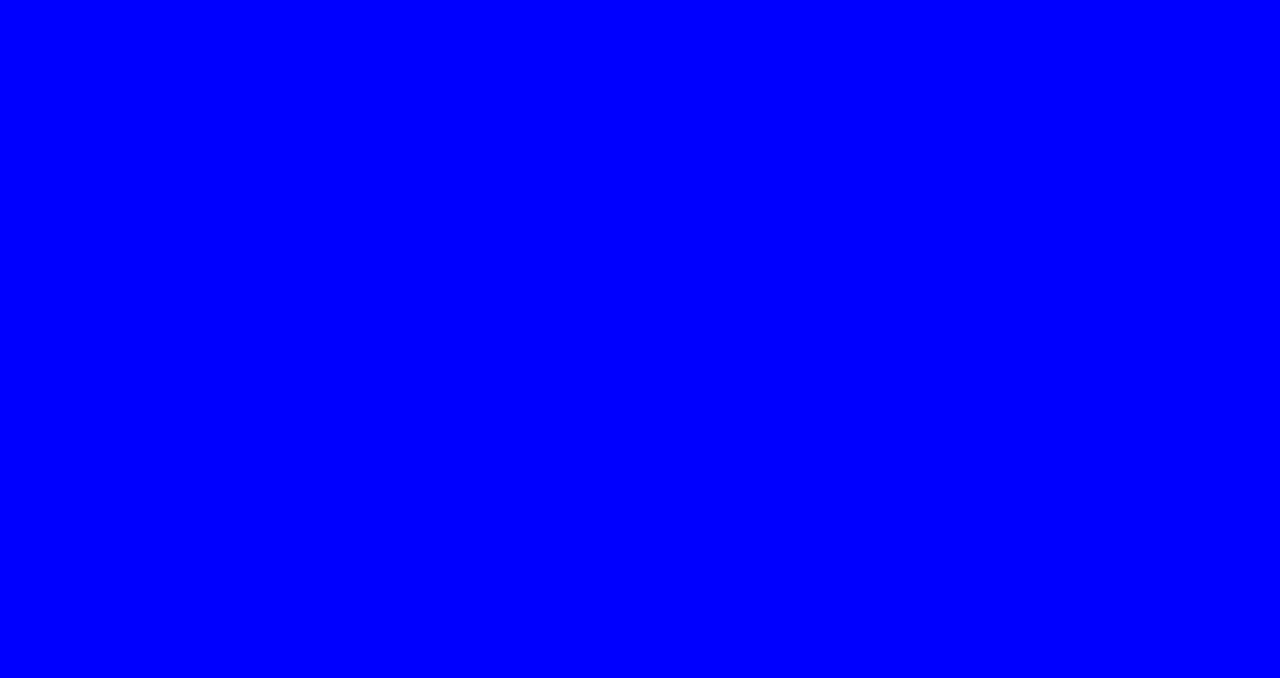
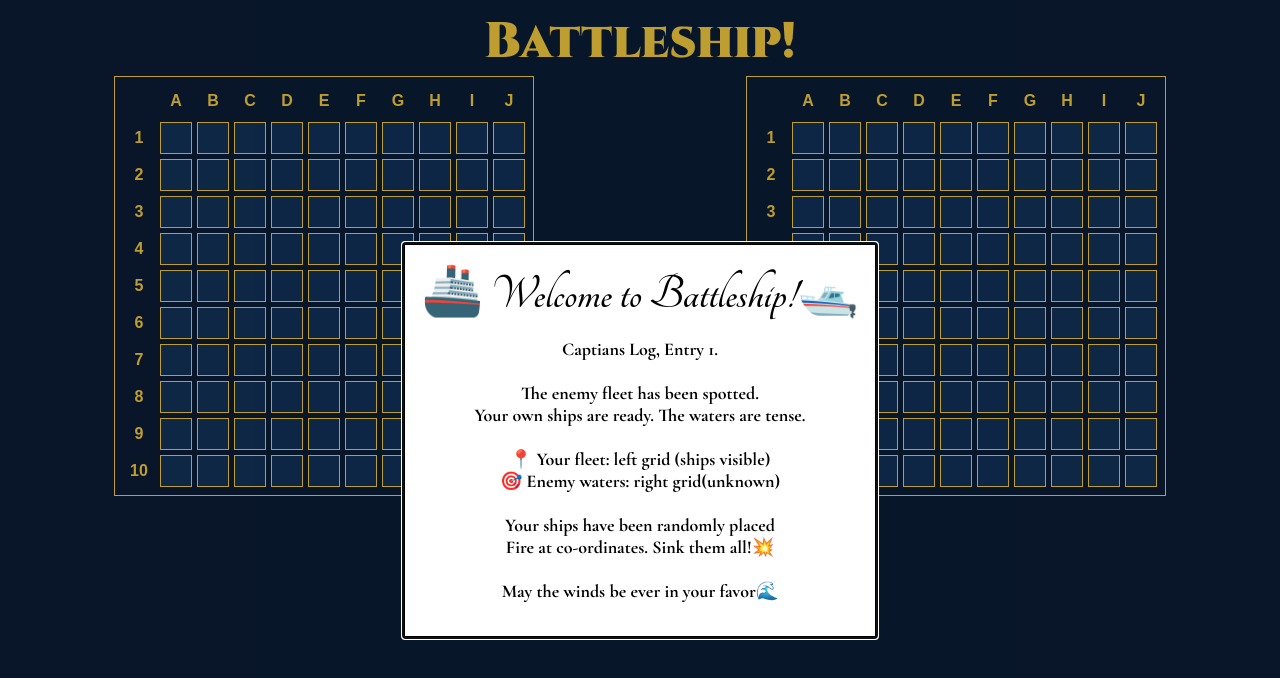
Before and after one commit to Keago99/BattleShip2026, a website built with webpack: page src/index.html in a window 1280 px wide. Built offline with nearby package versions, Linux system fonts and the light colour scheme.

Commit message:
Add basic dialog
Add and work on basic welcome to battleship dialog, including choosing fonts, spacing and emojis to ensure great first impression, next up is coloring and border.

```diff
--- /dev/null
+++ b/src/dialog.js
@@ -0,0 +1,10 @@
+// everything related to the dialog goes here:
+
+
+const initializeDialog = () => {
+    const welcomeDialog = document.querySelector("#welcomeDialog")
+
+    welcomeDialog.showModal();
+}
+
+export { initializeDialog }
--- /dev/null
+++ b/src/display.js
@@ -0,0 +1,43 @@
+// this is where all the javascript for display will go, if it gets bloated I will break it off into separate JS classes
+
+
+const generateGrid = (containerID, size = 10) => {
+    const container = document.querySelector(containerID);
+    container.innerHTML = "";
+
+    // Create an (size+1) x (size+1) grid
+    for (let row = 0; row <= size; row++) {
+        for (let col = 0; col <= size; col++) {
+            const cell = document.createElement("div");
+
+            if (row === 0 && col === 0) {
+                // Top‑left corner (empty)
+                cell.classList.add("corner");
+                cell.textContent = "";
+            } else if (row === 0) {
+                // Column labels (A, B, C...)
+                cell.classList.add("col-label");
+                cell.textContent = String.fromCharCode(64 + col); // A = 65
+            } else if (col === 0) {
+                // Row labels (1, 2, 3...)
+                cell.classList.add("row-label");
+                cell.textContent = row;
+            } else {
+                // Game cells
+                cell.classList.add("cell");
+                cell.dataset.row = row - 1;  // Store 0‑based row
+                cell.dataset.col = col - 1;  // Store 0‑based col
+            }
+            container.appendChild(cell);
+        }
+    }
+};
+
+// only used for intial creation of grids, no re-initalization
+const generateGrids = () =>{
+    generateGrid("#playerBoard");
+    generateGrid("#enemyBoard");
+}
+
+
+export { generateGrids };
--- a/src/index.html
+++ b/src/index.html
@@ -6,6 +6,35 @@
     <title>Document</title>
 </head>
 <body>
+    <header>
+        <div id="heading">
+            <h3>Battleship!</h3>
+        </div>
+    </header>
+    <main>
+        <div id="boardSection">
+            <div id="playerBoard" class="grid">
 
+            </div>
+            <div id="enemyBoard" class="grid">
+
+            </div>
+        </div>
+        <dialog id="welcomeDialog">
+            <div id="dialogHeading">
+                🚢 Welcome to Battleship!🛥️
+            </div>
+            <p id="welcomeParagraph">Captians Log, Entry 1.<br>
+            <br>The enemy fleet has been spotted.<br> Your own ships are ready. The waters are tense.<br><br>📍 Your fleet: left grid (ships visible)<br>🎯 Enemy waters: right grid(unknown)<br><br>
+            Your ships have been randomly placed<br>
+            Fire at co-ordinates. Sink them all!💥<br><br>
+            May the winds be ever in your favor🌊
+            </p>
+
+        </dialog>
+    </main>
+    <footer>
+
+    </footer>
 </body>
 </html>
--- a/src/index.js
+++ b/src/index.js
@@ -1,3 +1,7 @@
 import "./styles.css";
+import * as display from "./display.js";
+import * as dialog from "./dialog.js";
 
 console.log("testing");
+display.generateGrids();
+dialog.initializeDialog();
--- a/src/styles.css
+++ b/src/styles.css
@@ -1,3 +1,83 @@
+@import url('https://fonts.googleapis.com/css2?family=Cinzel:wght@400..900&family=Cormorant+Garamond:ital,wght@0,300..700;1,300..700&family=Tangerine:wght@400;700&display=swap');
+
 body{
-    background-color: blue;
+    background-color: #0a192f;
 }
+
+#heading {
+    display: flex;
+    justify-content: center;
+    align-items: center;
+}
+
+#heading h3 {
+    margin: 0;
+    font-family: "Cinzel", serif;
+    font-weight: 1000;
+    font-size: 50px;
+    font-style: normal;
+    color: #d4af37;
+}
+
+#boardSection{
+    display: flex;
+    justify-content: space-around;
+}
+
+#playerBoard, #enemyBoard {
+    display: grid;
+    grid-template-columns: repeat(11, 32px);
+    grid-template-rows: repeat(11, 32px);
+    gap: 2px;
+    padding: 8px;
+    gap: 5px;
+    border: 1px solid #d4af37;
+}
+
+.corner, .col-label, .row-label {
+    display: flex;
+    align-items: center;
+    justify-content: center;
+    font-family: 'Barlow Condensed', sans-serif;
+    font-weight: 600;
+    color: #d4af37;
+    background-color: #0a192f;
+}
+
+
+
+.cell{
+    background-color: #0f2b4d;
+    border: 1px solid #d4af37;
+    border-collapse: collapse;
+    cursor: pointer;
+}
+
+.cell:hover {
+    background-color: #1e3a5f;
+    transform: scale(1.02);
+}
+
+#welcomeDialog{
+    top: 10%;
+    max-width: 500px;
+    max-height: 700px;
+}
+
+#dialogHeading{
+    display: flex;
+    justify-content: center;
+    align-items: center;
+    font-family: "Tangerine", cursive;
+    font-weight: 1000;
+    font-size: 50px;
+}
+
+#welcomeParagraph{
+    font-family: "Cormorant Garamond", serif;
+    font-size: large;
+    font-weight: 1000;
+    justify-content: center;
+    align-items: center;
+    text-align: center;
+}
```
Also changed, not shown: src/board.js (added).
